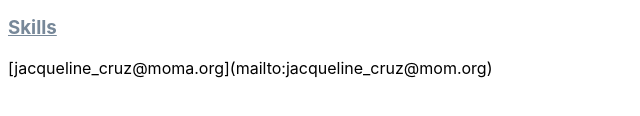
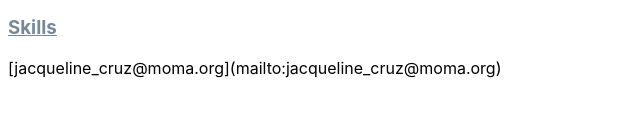
Before and after one commit to jelizabethcruz/resume, a plain HTML site: page index.html in a window 1280 px wide. Shown: the part 500-616 px from the top of the page, 0-640 px from the left. Drawn offline with Linux system fonts and the light colour scheme.

Commit message:
Update index.html

```diff
--- a/index.html
+++ b/index.html
@@ -18,7 +18,7 @@
         <a href="skills.html">Skills</a>
     </h3>
 
-    <p>[jacqueline_cruz@moma.org](mailto:jacqueline_cruz@mom.org)</p>
+    <p>[jacqueline_cruz@moma.org](mailto:jacqueline_cruz@moma.org)</p>
 
 
 </body>
```
